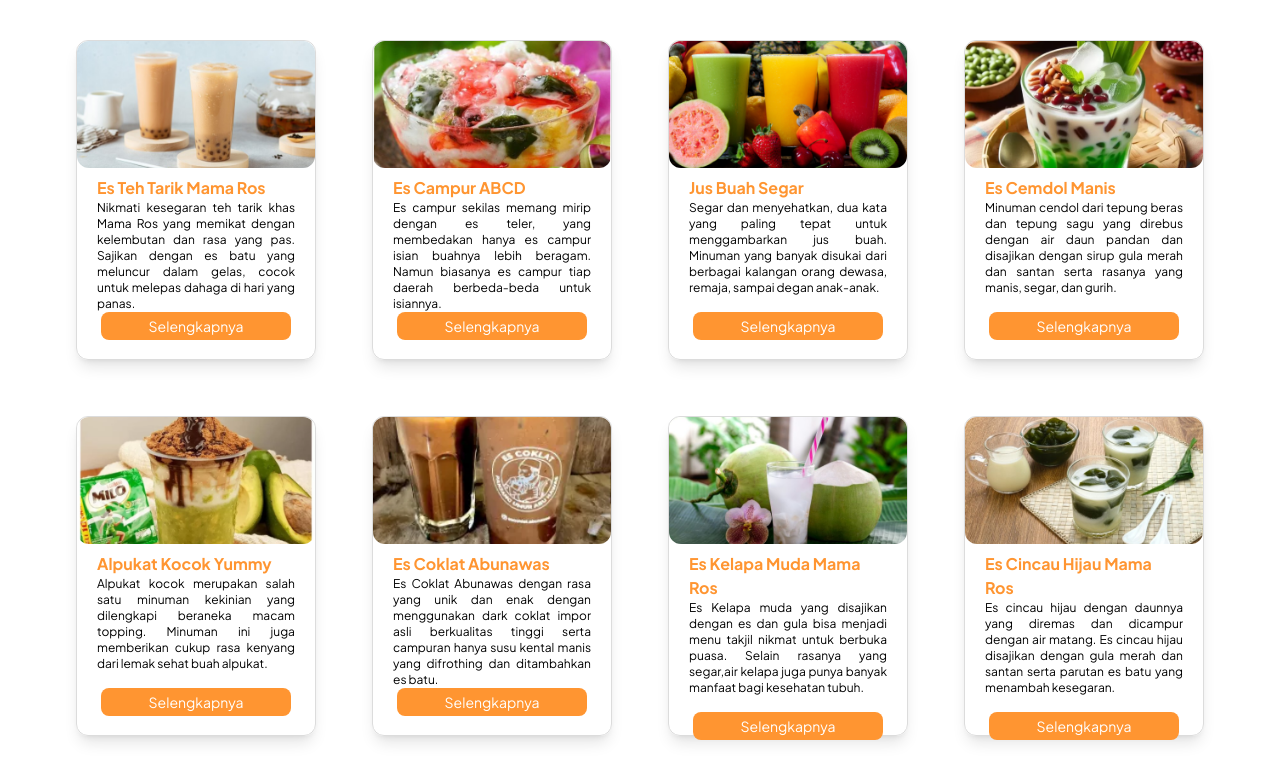
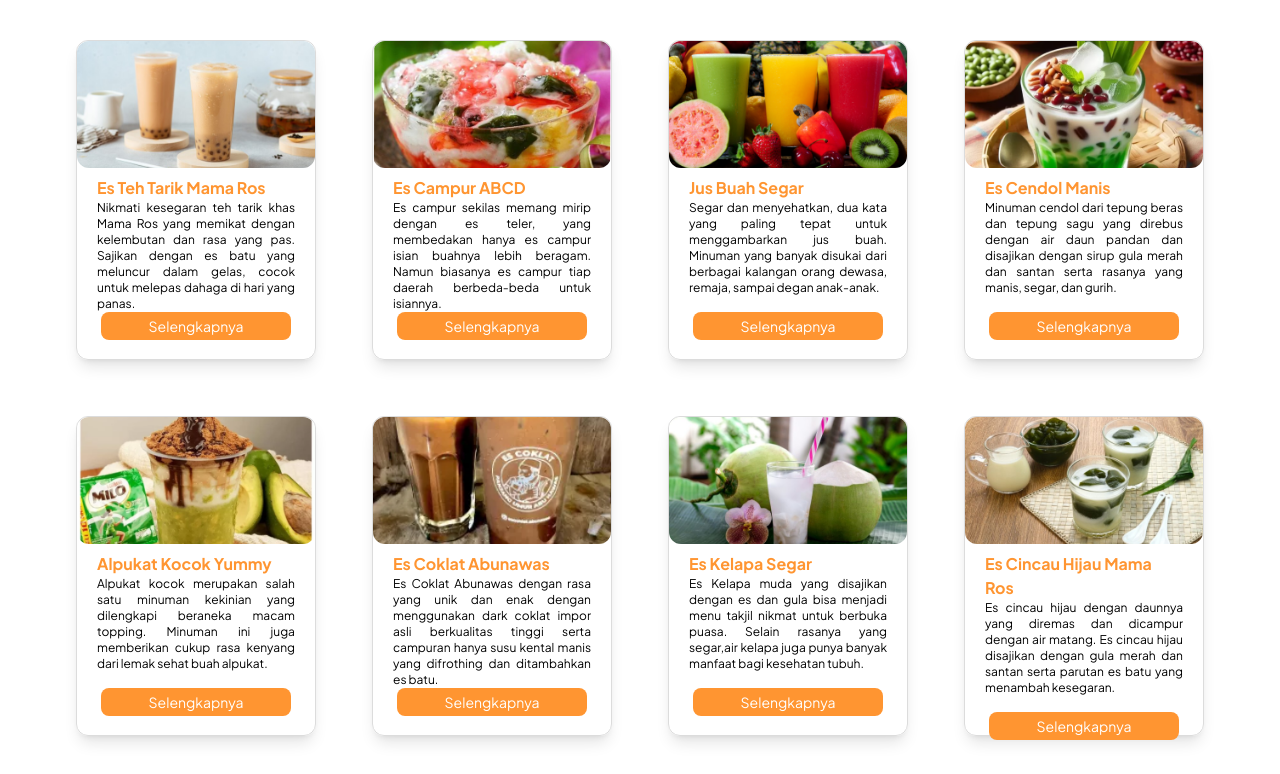
Before and after one commit to Febriyandy/UMKM_Connect, a React (Vite) app: page /Minuman in a window 1280 px wide. Shown: the part 424-1198 px from the top of the page. Built offline with nearby package versions, Linux system fonts and the light colour scheme.

Commit message:
commit perbaikan minuman

```diff
--- a/src/pages/Minuman.jsx
+++ b/src/pages/Minuman.jsx
@@ -72,7 +72,7 @@ const Minuman = () => {
             <div className='w-60 h-80  rounded-xl border shadow-lg border-[#DCDCDC]'>
                 <img src={escendol} className='w-full h-2/5 object-cover rounded-xl' alt="" />
                 <div className='px-5 pt-2 font-body'>
-                    <h1 className='font-bold text-primary'>Es Cemdol Manis</h1>
+                    <h1 className='font-bold text-primary'>Es Cendol Manis</h1>
                     <h2 className='h-28 text-xs text-justify'>Minuman cendol dari tepung beras dan tepung sagu yang direbus dengan air daun pandan dan disajikan dengan sirup gula merah dan santan serta rasanya yang manis, segar, dan gurih.</h2>
                     <div className='relative flex justify-center '>
                         <Link className='absolute font-body text-sm text-white px-12 rounded-lg py-1  bg-primary'>Selengkapnya</Link>
@@ -102,7 +102,7 @@ const Minuman = () => {
             <div className='w-60 h-80  rounded-xl border shadow-lg border-[#DCDCDC]'>
                 <img src={eskamud} className='w-full h-2/5 object-cover rounded-xl' alt="" />
                 <div className='px-5 pt-2 font-body'>
-                    <h1 className='font-bold text-primary'>Es Kelapa Muda Mama Ros</h1>
+                    <h1 className='font-bold text-primary'>Es Kelapa Segar</h1>
                     <h2 className='h-28 text-xs text-justify'>Es Kelapa muda yang disajikan dengan es dan gula bisa menjadi menu takjil nikmat untuk berbuka puasa. Selain rasanya yang segar,air kelapa juga punya banyak manfaat bagi kesehatan tubuh.</h2>
                     <div className='relative flex justify-center '>
                         <Link className='absolute font-body text-sm text-white px-12 rounded-lg py-1  bg-primary'>Selengkapnya</Link>
```
